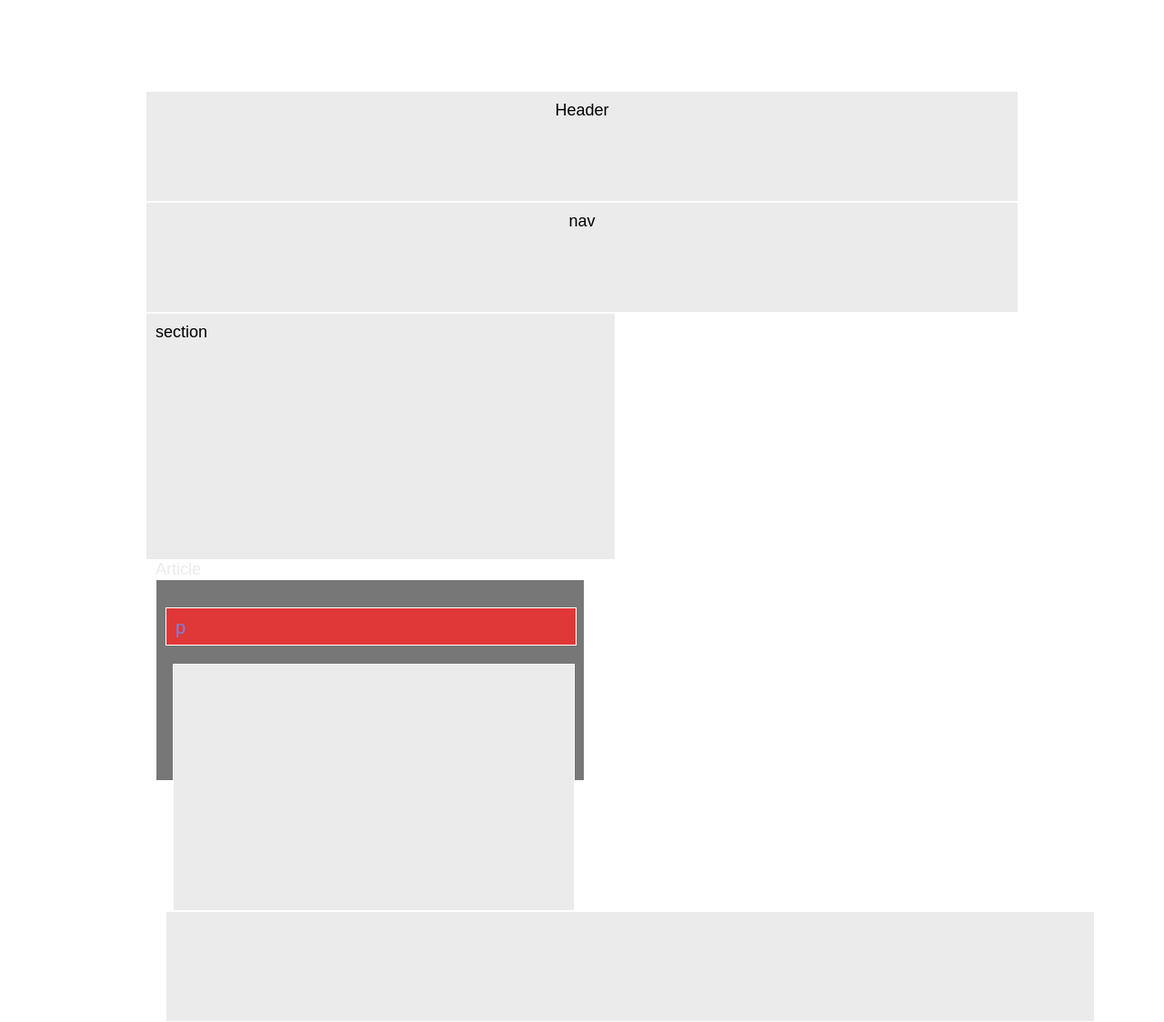
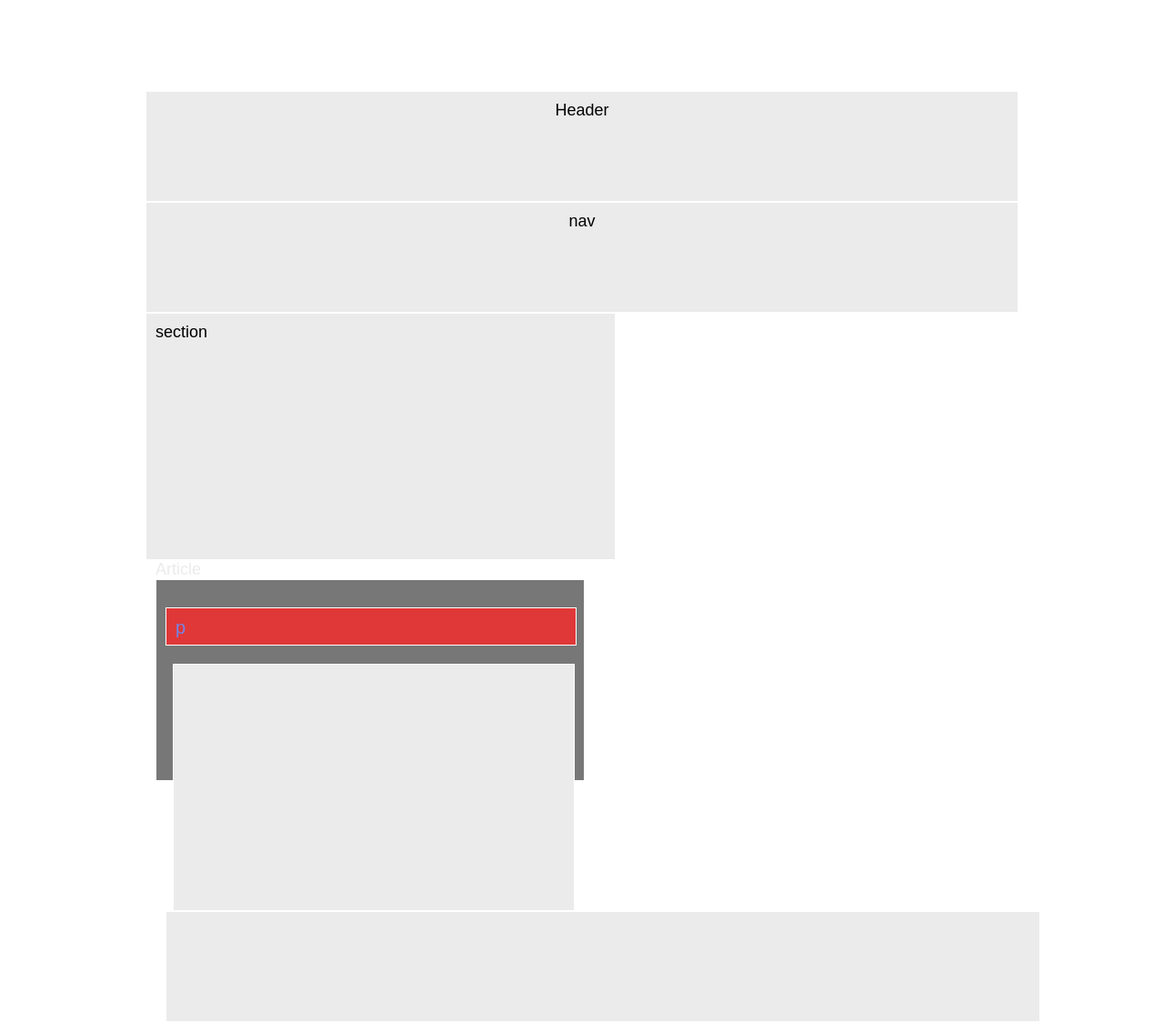
Before and after one commit to ashtinannb/HW-Wireframe, a plain HTML site: page index.html in a window 1280 px wide. Shown: the whole page at 91% size. Drawn offline with Linux system fonts and the light colour scheme.

Commit message:
aligned footer

```diff
--- a/style.css
+++ b/style.css
@@ -78,7 +78,7 @@ aside {
 
 footer {
   background-color: #ebebeb;
-  width: 1000px;
+  width: 940px;
   height: 100px;
   padding: 10px;
   border: 1px solid white;
```
